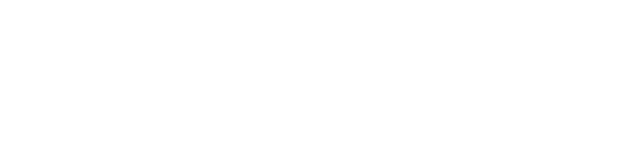
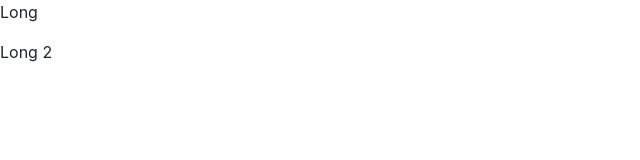
Before and after one commit to congcc97/Lab04, a plain HTML site: page index.html in a window 1280 px wide. Shown: the whole page, without its empty margins (0-640 px from the left). Drawn offline with nearby package versions, Linux system fonts and the light colour scheme.

Commit message:
Note Test commit template sua file html

```diff
--- a/index.html
+++ b/index.html
@@ -18,6 +18,8 @@
     />
   </head>
   <body>
+    <p>Long</p>
+    <p>Long 2</p>
     <!-- Optional JavaScript -->
     <!-- jQuery first, then Popper.js, then Bootstrap JS -->
     <script
```
